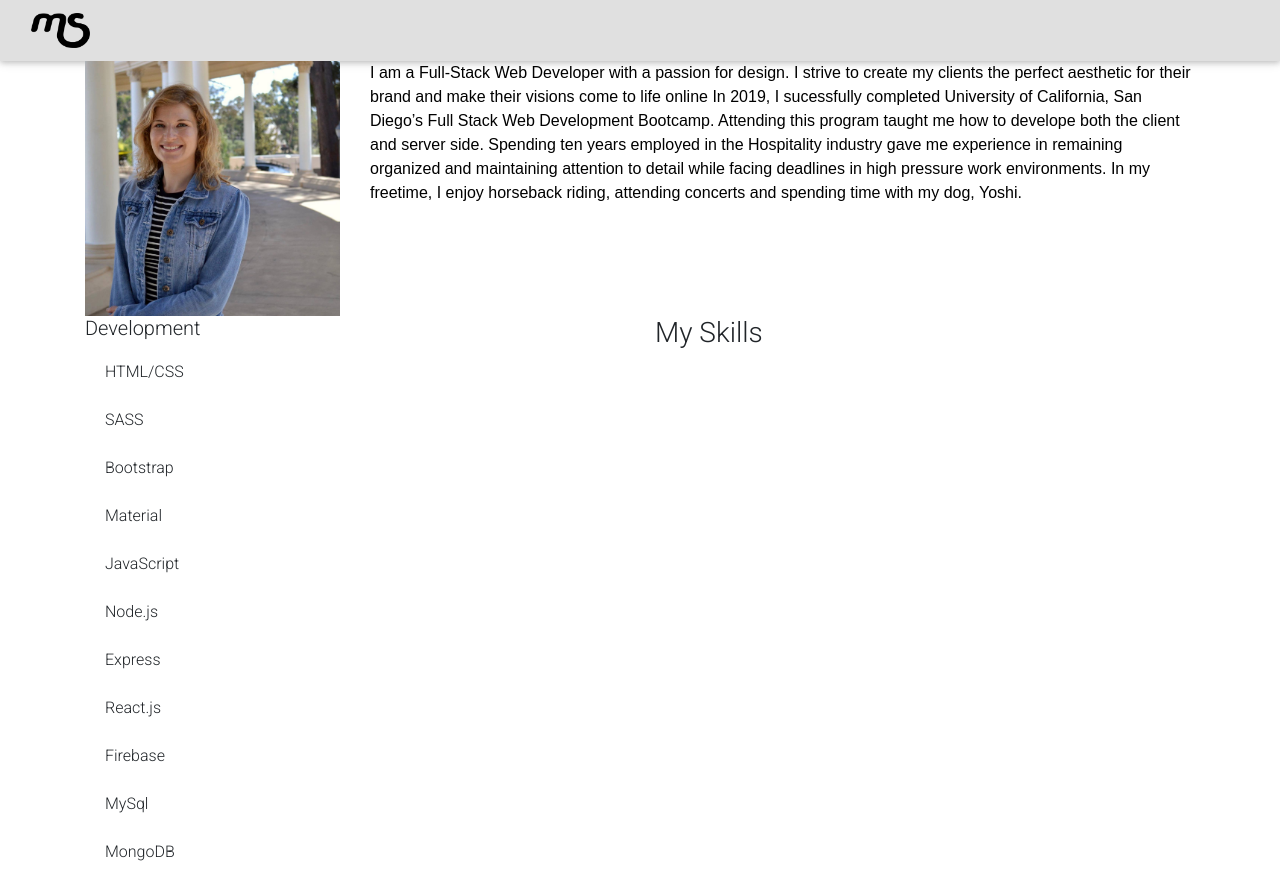
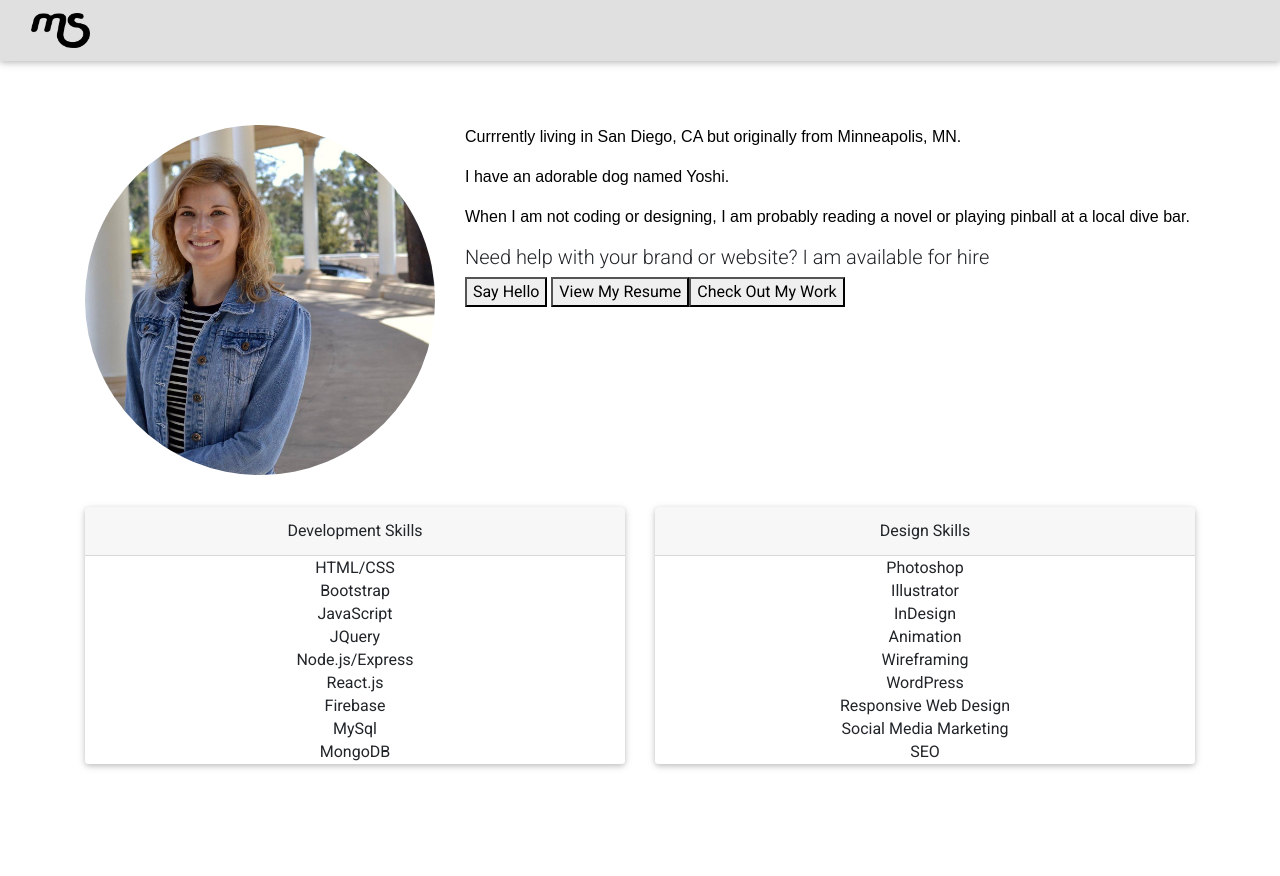
Before and after one commit to mshuster4/ms-portfolio, a React (Create React App) app: page / in a window 1280 px wide. After the commit the page ends 800 px from the top, so only its background shows below. Built offline with nearby package versions, Linux system fonts and the light colour scheme; a web font is replaced by a local one.

Commit message:
finished about section

```diff
--- /dev/null
+++ b/src/components/AboutCard/index.js
@@ -0,0 +1,16 @@
+import React from "react";
+import { Card } from 'react-bootstrap'
+
+function AboutCard (props) {
+    return(
+        <div>
+            <Card>
+                <Card.Body>
+                    {props.children}
+                </Card.Body>
+            </Card>
+        </div>
+    );
+}
+
+export default AboutCard;
--- a/src/components/AboutContainer/style.css
+++ b/src/components/AboutContainer/style.css
@@ -0,0 +1,3 @@
+.about-container {
+    margin-top: 4rem;
+}
--- a/src/components/AboutImage/index.js
+++ b/src/components/AboutImage/index.js
@@ -1,9 +1,11 @@
 import React from "react";
+import Image from 'react-bootstrap/Image'
 import Headshot from "../../assets/page-images/headshot.jpg";
+import "./style.css"
 
 function AboutImage() {
     return (
-        <img className="img-fluid" src={Headshot} alt="Headshot"/>
+        <Image className="head-shot" src={Headshot} alt="Headshot" roundedCircle fluid/>
     );
 }
 
--- a/src/components/AboutImage/style.css
+++ b/src/components/AboutImage/style.css
@@ -0,0 +1,3 @@
+.head-shot {
+    margin-bottom: 2rem;
+}
--- a/src/components/AboutText/index.js
+++ b/src/components/AboutText/index.js
@@ -3,11 +3,11 @@ import React from "react";
 function AboutText () {
     return (
         <div>
-          <p>
-            I am a Full-Stack Web Developer with a passion for design.  I strive to create my clients the perfect aesthetic for their brand and make their visions come to life online In 2019, I sucessfully completed University of California, San Diego’s Full Stack Web Development Bootcamp.  Attending this program taught me how to develope both the client and server side.
-            Spending ten years employed in the Hospitality industry gave me experience in remaining organized and maintaining attention to detail while facing deadlines in high pressure work environments.
-            In my freetime, I enjoy horseback riding, attending concerts and spending time with my dog, Yoshi.
-          </p>
+          <p>Currrently living in San Diego, CA but originally from Minneapolis, MN.</p>
+           <p>I have an adorable dog named Yoshi.</p>
+          <p>When I am not coding or designing, I am probably reading a novel or playing pinball at a local dive bar.</p>
+          <h5>Need help with your brand or website? I am available for hire</h5>
+          <button>Say Hello</button> <button>View My Resume</button><button>Check Out My Work</button>
         </div>
     )
 }
--- a/src/components/DesignSkills/index.js
+++ b/src/components/DesignSkills/index.js
@@ -0,0 +1,26 @@
+import React from "react"
+import { ListGroup, Card } from 'react-bootstrap'
+import "./style.css";
+
+function DesignSkills() {
+    return (
+        <div>
+            <Card className="text-center about-list">
+                <Card.Header>Design Skills</Card.Header>
+                    <ListGroup variant="flush">
+                        <ListGroup.Item>Photoshop</ListGroup.Item>
+                        <ListGroup.Item>Illustrator</ListGroup.Item>
+                        <ListGroup.Item>InDesign</ListGroup.Item>
+                        <ListGroup.Item>Animation</ListGroup.Item>
+                        <ListGroup.Item>Wireframing</ListGroup.Item>
+                        <ListGroup.Item>WordPress</ListGroup.Item>
+                        <ListGroup.Item>Responsive Web Design</ListGroup.Item>
+                        <ListGroup.Item>Social Media Marketing</ListGroup.Item>
+                        <ListGroup.Item>SEO</ListGroup.Item>
+                    </ListGroup>
+            </Card>
+        </div>
+    )
+}
+
+export default DesignSkills;
--- a/src/components/DevelopmentSkills/index.js
+++ b/src/components/DevelopmentSkills/index.js
@@ -1,23 +1,24 @@
 import React from "react"
-import ListGroup from 'react-bootstrap/ListGroup'
+import { ListGroup, Card } from 'react-bootstrap'
+import "./style.css"
 
 function DevelopmentSkills() {
     return (
         <div>
-            <h5>Development</h5>
-            <ListGroup variant="flush">
+            <Card className="text-center">
+                <Card.Header>Development Skills</Card.Header>
+                    <ListGroup className="about-list" variant="flush">
                         <ListGroup.Item>HTML/CSS</ListGroup.Item>
-                <ListGroup.Item>SASS</ListGroup.Item>
                         <ListGroup.Item>Bootstrap</ListGroup.Item>
-                <ListGroup.Item>Material</ListGroup.Item>
                         <ListGroup.Item>JavaScript</ListGroup.Item>
-                <ListGroup.Item>Node.js</ListGroup.Item>
-                <ListGroup.Item>Express</ListGroup.Item>
+                        <ListGroup.Item>JQuery</ListGroup.Item>
+                        <ListGroup.Item>Node.js/Express</ListGroup.Item>
                         <ListGroup.Item>React.js</ListGroup.Item>
                         <ListGroup.Item>Firebase</ListGroup.Item>
                         <ListGroup.Item>MySql</ListGroup.Item>
                         <ListGroup.Item>MongoDB</ListGroup.Item>
                     </ListGroup>
+            </Card>
         </div>
     )
 }
--- a/src/components/DevelopmentSkills/style.css
+++ b/src/components/DevelopmentSkills/style.css
@@ -0,0 +1,4 @@
+.list-group-item {
+    border: none;
+    padding: 0;
+}
--- a/src/pages/About.js
+++ b/src/pages/About.js
@@ -1,19 +1,22 @@
 import React, { Component } from "react";
 import AboutContainer from "../components/AboutContainer";
+import AboutCard from "../components/AboutCard";
 import AboutText from "../components/AboutText";
 import AboutImage from "../components/AboutImage"
 import DevelopmentSkills from "../components/DevelopmentSkills";
+import DesignSkills from "../components/DesignSkills"
 import { Row, Col, Container } from "react-bootstrap";
 
 class About extends Component {
     render() {
         return (
             <AboutContainer>
+
                 <Row>
-                    <Col sm={3}>
+                    <Col sm={4}>
                         <AboutImage/>
                     </Col>
-                    <Col sm={9}>
+                    <Col sm={8}>
                         <AboutText/>
                     </Col>
                 </Row>
@@ -22,7 +25,7 @@ class About extends Component {
                         <DevelopmentSkills/>
                     </Col>
                     <Col sm={6}>
-                        <h3>My Skills</h3>
+                        <DesignSkills/>
                     </Col>
                 </Row>
             </AboutContainer>
```
Also changed, not shown: src/components/AboutCard/style.css (added). Lines whose indentation alone changed are shown as unchanged.
